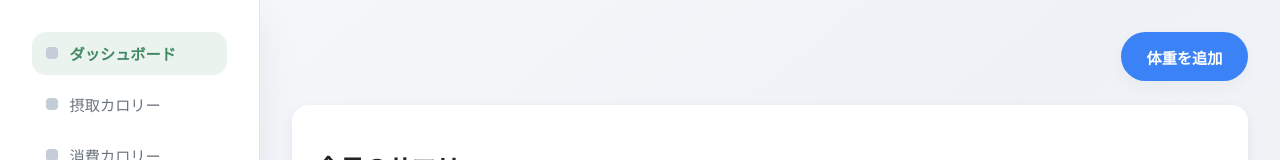
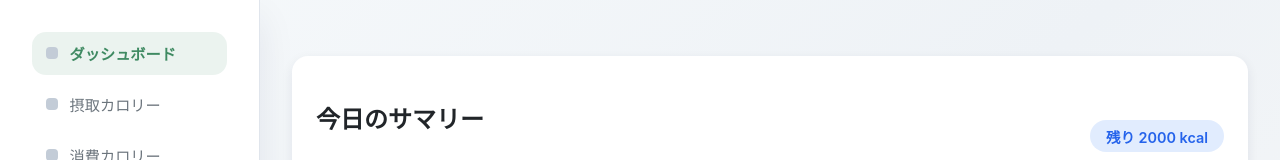
Before and after one commit to kazukittin/Daiett_App, a React app in the folder frontend/: page / in a window 1280 px wide. Shown: the top 160 px of the page. Built offline with nearby package versions, Linux system fonts and the light colour scheme; no server answers; the HTML template or start-up script is replaced by a standard one.

Commit message:
feat: add HomeDashboard component displaying calorie summary, meal highlights, workout, and weight trends

```diff
--- a/frontend/src/screens/Home/HomeDashboard.jsx
+++ b/frontend/src/screens/Home/HomeDashboard.jsx
@@ -45,9 +45,6 @@ export default function HomeDashboard() {
         <section className="content-grid dashboard-layout">
           <div className="dashboard-top">
             <div className="dashboard-actions">
-              <button type="button" className="btn primary" onClick={handleAddWeightClick}>
-                体重を追加
-              </button>
             </div>
 
             <TodaySummaryCard
```
